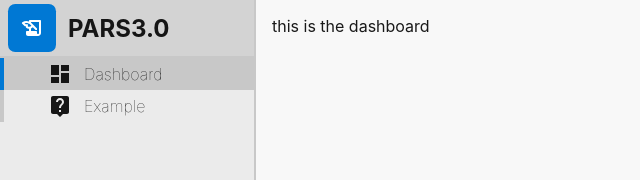
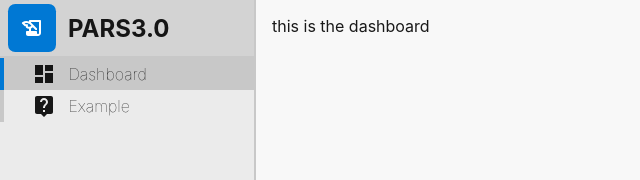
Before and after one commit to ItsWorkzFontys/Pars3.0, a React (Create React App) app in the folder Pars_Frontend/pars_validationdashboard/: page / in a window 1280 px wide. Shown: the top 180 px of the page, without its empty margins (0-640 px from the left). Built offline with nearby package versions, Linux system fonts and the light colour scheme.

Commit message:
Update sidebar-icon.scss

```diff
--- a/Pars_Frontend/pars_validationdashboard/src/Shared/Components/SideBar/SidbarIcon/sidebar-icon.scss
+++ b/Pars_Frontend/pars_validationdashboard/src/Shared/Components/SideBar/SidbarIcon/sidebar-icon.scss
@@ -32,7 +32,7 @@
     .icon {
         padding: 0.5em;
         border-radius: 15%;
-        margin-left:1em;
+        margin-left: 0.35em;
     }
 
     .icon-background {
```
